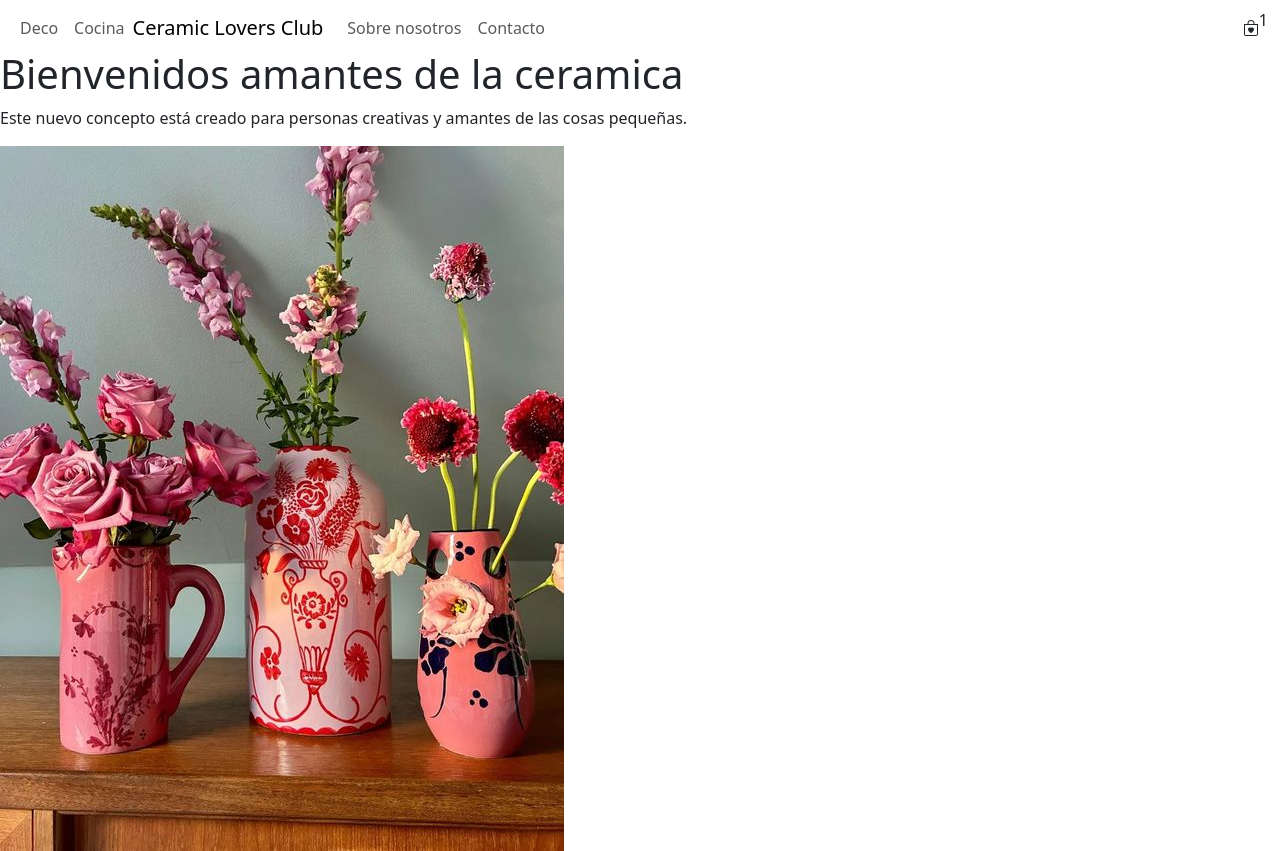
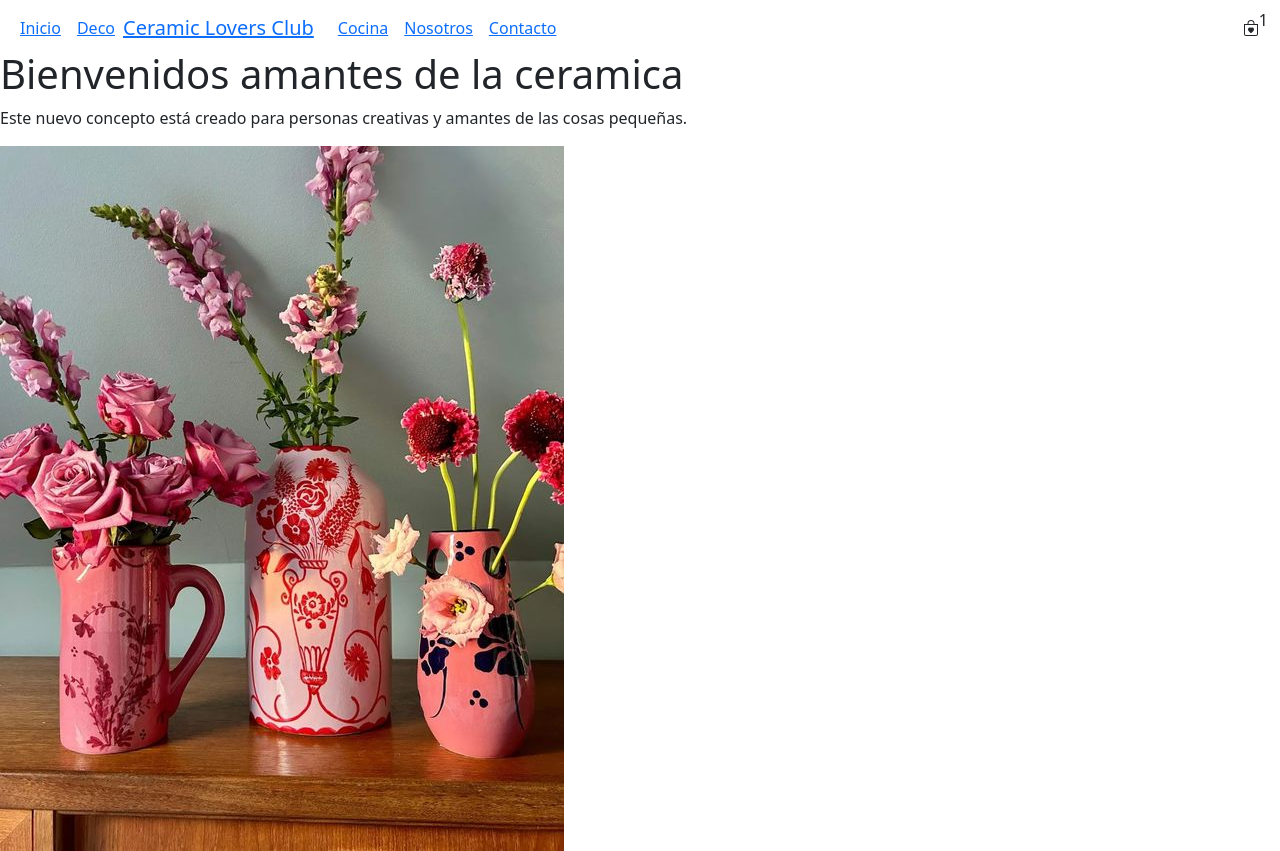
Before and after one commit to Paula-Osella/Tienda-amantes-de-la-ceramica, a React (Create React App) app: page / in a window 1280 px wide. Built offline with nearby package versions, Linux system fonts and the light colour scheme.

Commit message:
se comienza a agregar rutas en el NavBar

```diff
--- a/package.json
+++ b/package.json
@@ -11,6 +11,7 @@
     "bootstrap-icons": "^1.11.3",
     "react": "^18.3.1",
     "react-dom": "^18.3.1",
+    "react-router-dom": "^6.26.1",
     "react-scripts": "5.0.1",
     "web-vitals": "^2.1.4"
   },
--- a/src/App.jsx
+++ b/src/App.jsx
@@ -2,15 +2,35 @@
 import { ItemListContainer } from "./components/ItemListContainer/ItemListContainer";
 import { NavBar } from "./components/NavBar/NavBar";
 import PresentacionImg from "./img/fotopresentacion.png";
+
+//rutas
+import {BrowserRouter, Routes, Route} from "react-router-dom";
+import Inicio from "./pages/Inicio";
+import Deco from "./pages/Deco";
+import Cocina from "./pages/Cocina";
+import Nosotros from "./pages/Nosotros";
+import Contacto from "./pages/Contacto";
+import Error from "./pages/Error";
+
 function App(){
 return(
-<>
-<NavBar/>
+    <>
+<BrowserRouter>
+<NavBar>
+<Routes>
 
+<Route path = "/" element={<Inicio/>}/>
+<Route path = "deco" element={<Deco/>}/>
+<Route path = "cocina" element={<Cocina/>}/>
+<Route path = "nosotros" element={<Nosotros/>}/>
+<Route path = "contacto" element={<Contacto/>}/>
+<Route path= "*" element={<Error/>}/>
+</Routes>
+</NavBar>
+<footer></footer>
+</BrowserRouter>
 <ItemListContainer titulo="Bienvenidos amantes de la ceramica" presentacion="Este nuevo concepto está creado para personas creativas y amantes de las cosas pequeñas." img={PresentacionImg}/>
-
 </>
-
 )
 }
 
--- a/src/components/ItemListContainer/ItemListContainer.css
+++ b/src/components/ItemListContainer/ItemListContainer.css
@@ -1,3 +1,3 @@
-h1{
+.tituloPresentacion{
     padding-top: 50px;
 }
--- a/src/components/ItemListContainer/ItemListContainer.jsx
+++ b/src/components/ItemListContainer/ItemListContainer.jsx
@@ -3,7 +3,7 @@ export const ItemListContainer = (props) =>{
     let {titulo,presentacion,img}=props;
 return(
 <>
-<h1>{titulo}</h1>
+<h1 className="tituloPresentacion">{titulo}</h1>
 <p>{presentacion}</p>
 <img src={img} alt="Florero de Ceramica"/>
 </>
--- a/src/components/NavBar/NavBar.jsx
+++ b/src/components/NavBar/NavBar.jsx
@@ -1,5 +1,5 @@
-import { CartWidget } from "./components/CartWidget"
-
+import { CartWidget } from "./components/CartWidget";
+import {Link} from "react-router-dom";
 
 export const NavBar = () =>{
     return <>
@@ -9,22 +9,25 @@ export const NavBar = () =>{
                 <button className="navbar-toggler" type="button" data-bs-toggle="collapse"
                     data-bs-target="#navbarSupportedContent" aria-controls="navbarSupportedContent"
                     aria-expanded="false" aria-label="Toggle navigation">
-                    <span class="navbar-toggler-icon"></span>
                 </button>
                 <div className="collapse navbar-collapse " id="navbarSupportedContent">
                     <ul className="navbar-nav me-auto mb-2 mb-lg-0">
-                        <li className="nav-item">
-                            <a className="nav-link" aria-current="page" href="#">Deco</a>
+                    <li className="nav-item">
+
+                            <a className="nav-link" aria-current="page" href="#"><Link to="/">Inicio</Link></a>
                         </li>
                         <li className="nav-item">
-                            <a className="nav-link" href="#">Cocina</a>
+                            <a className="nav-link" aria-current="page" href="#"><Link to="/deco">Deco</Link></a>
                         </li>
-                        <a className="navbar-brand">Ceramic Lovers Club</a>
-                        <li cclassName="nav-item">
-                            <a className="nav-link" href="#">Sobre nosotros</a>
+                        <a className="navbar-brand"><Link to="/">Ceramic Lovers Club</Link></a>
+                        <li className="nav-item">
+                            <a className="nav-link" href="#"><Link to="/cocina">Cocina</Link></a>
                         </li>
                         <li className="nav-item">
-                            <a className="nav-link" href="#">Contacto</a>
+                            <a className="nav-link" href="#"><Link to="/nosotros">Nosotros</Link></a>
+                        </li>
+                        <li className="nav-item">
+                            <a className="nav-link" href="#"><Link to="/contacto">Contacto</Link></a>
                         </li>
                         </ul>
 
--- /dev/null
+++ b/src/pages/Cocina.jsx
@@ -0,0 +1,11 @@
+function Cocina() {
+    return (
+        <div>
+            <h1>
+                cocina
+            </h1>
+        </div>
+    )
+}
+
+export default Cocina;
--- /dev/null
+++ b/src/pages/Contacto.jsx
@@ -0,0 +1,11 @@
+function Contacto (){
+    return(
+        <div>
+            <h1>
+                Contacto
+            </h1>
+        </div>
+    )
+}
+
+export default Contacto;
--- /dev/null
+++ b/src/pages/Deco.jsx
@@ -0,0 +1,13 @@
+import {Link} from "react-router-dom"
+function Deco (){
+    return(
+        <div>
+            <h1>
+                Deco
+            </h1>
+            <Link to="/">Inicio</Link>
+        </div>
+    )
+}
+
+export default Deco;
--- /dev/null
+++ b/src/pages/Error.jsx
@@ -0,0 +1,12 @@
+import {Link} from "react-router-dom";
+function Error(){
+    return(
+        <div>
+            <h1>404</h1>
+            <p>Pagina no encontrada</p>
+            <Link to="/">Volver</Link>
+        </div>
+    )
+}
+
+export default Error;
--- /dev/null
+++ b/src/pages/Inicio.jsx
@@ -0,0 +1,13 @@
+import { NavBar } from "../components/NavBar/NavBar";
+function Inicio (){
+    return(
+        <div>
+            <NavBar/>
+            <h1>
+                Inicio
+            </h1>
+        </div>
+    )
+}
+
+export default Inicio;
--- /dev/null
+++ b/src/pages/Nosotros.jsx
@@ -0,0 +1,11 @@
+function Nosotros() {
+    return (
+        <div>
+            <h1>
+                Nosotros
+            </h1>
+        </div>
+    )
+}
+
+export default Nosotros;
```
Also changed, not shown: 1 other file (tests, documents, lock files or other folders).
